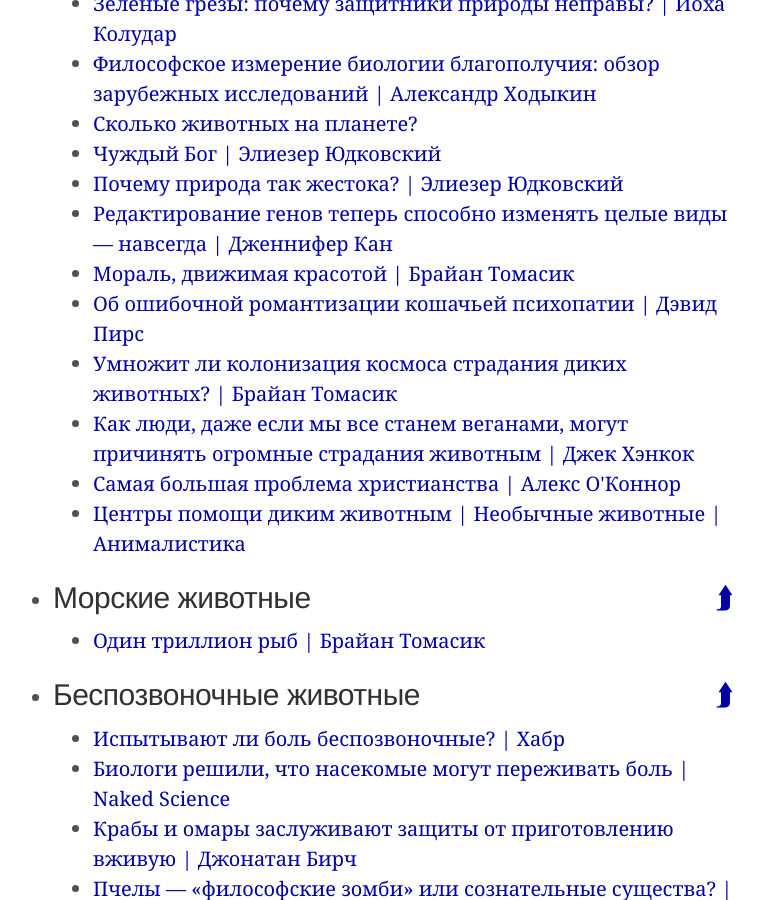
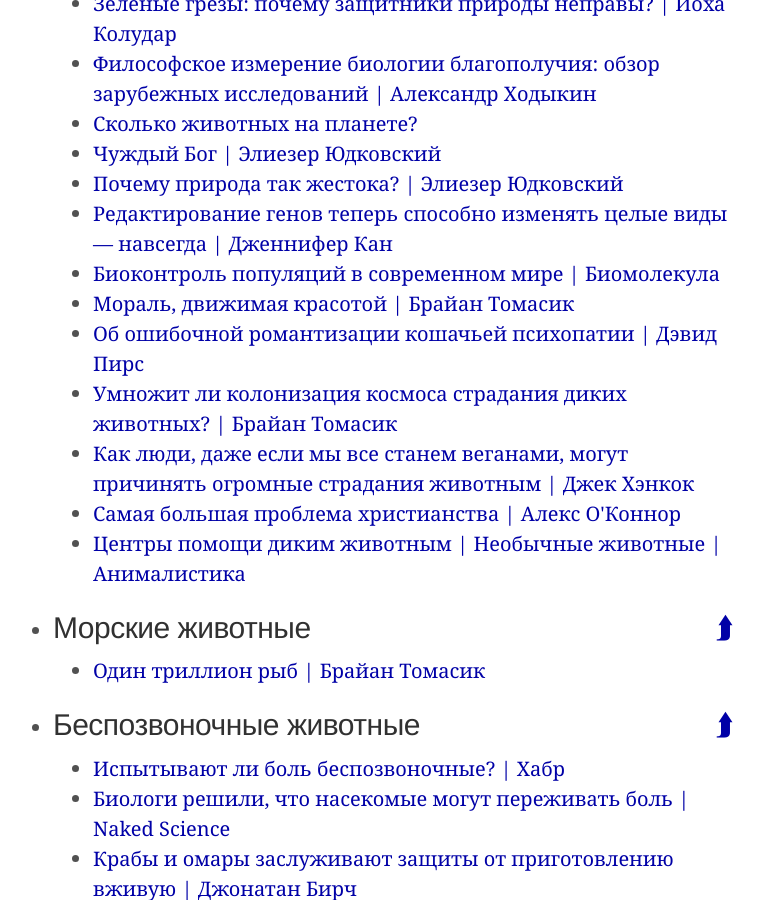
Before and after one commit to ReducingSuffering/reducingsuffering.github.io, a Jekyll site: the page built from index.md, in a window 1280 px wide and 900 px high, scrolled down 12283 px. Shown: the whole window, without its empty margins (267-1031 px from the left). Built offline with Jekyll 4.4.1, drawn with Linux system fonts in a browser that asks for light colours; some of the changed text lies outside the part shown.

Commit message:
add post to lists

```diff
--- a/_lists/animals.html
+++ b/_lists/animals.html
@@ -60,6 +60,7 @@
   - 77 # Чуждый Бог — Элиезер Юдковский
   - 529 # Почему природа так жестока? - ЭЮ
   - 540 # Редактирование генов теперь способно изменять целые виды — навсегда
+  - 542 # Биоконтроль популяций в современном мире - Биомолекула
   - 76 # Мораль, движимая красотой — Брайан Томасик
   - 176 # Об ошибочной романтизации кошачьей психопатии — Дэвид Пирс
   - 222 # Умножит ли колонизация космоса страдания диких животных? — Брайан Томасик
--- a/_lists/technology.html
+++ b/_lists/technology.html
@@ -52,6 +52,7 @@
   - 532 # Философское измерение биологии благополучия: обзор зарубежных исследований
   - 176 # Об ошибочной романтизации кошачьей психопатии — Дэвид Пирс
   - 540 # Редактирование генов теперь способно изменять целые виды — навсегда
+  - 542 # Биоконтроль популяций в современном мире - Биомолекула
   - 316 # Как люди, даже если мы все станем веганами, могут причинять огромные страдания животным — Humane Hancock
   - 222 # Умножит ли колонизация космоса страдания диких животных? — Брайан Томасик
   - 89 # Гедонистический Императив — Дэвид Пирс
```
